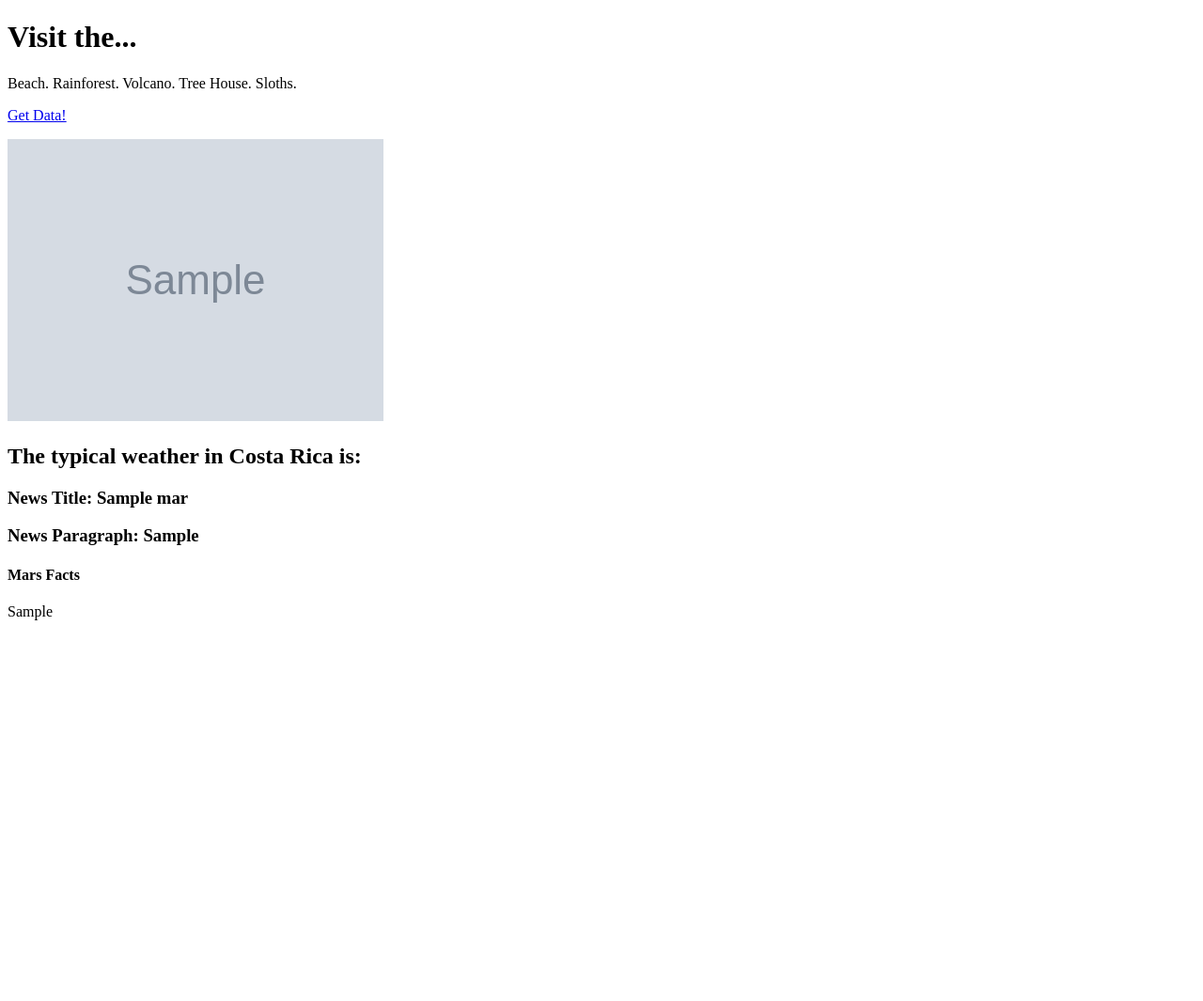
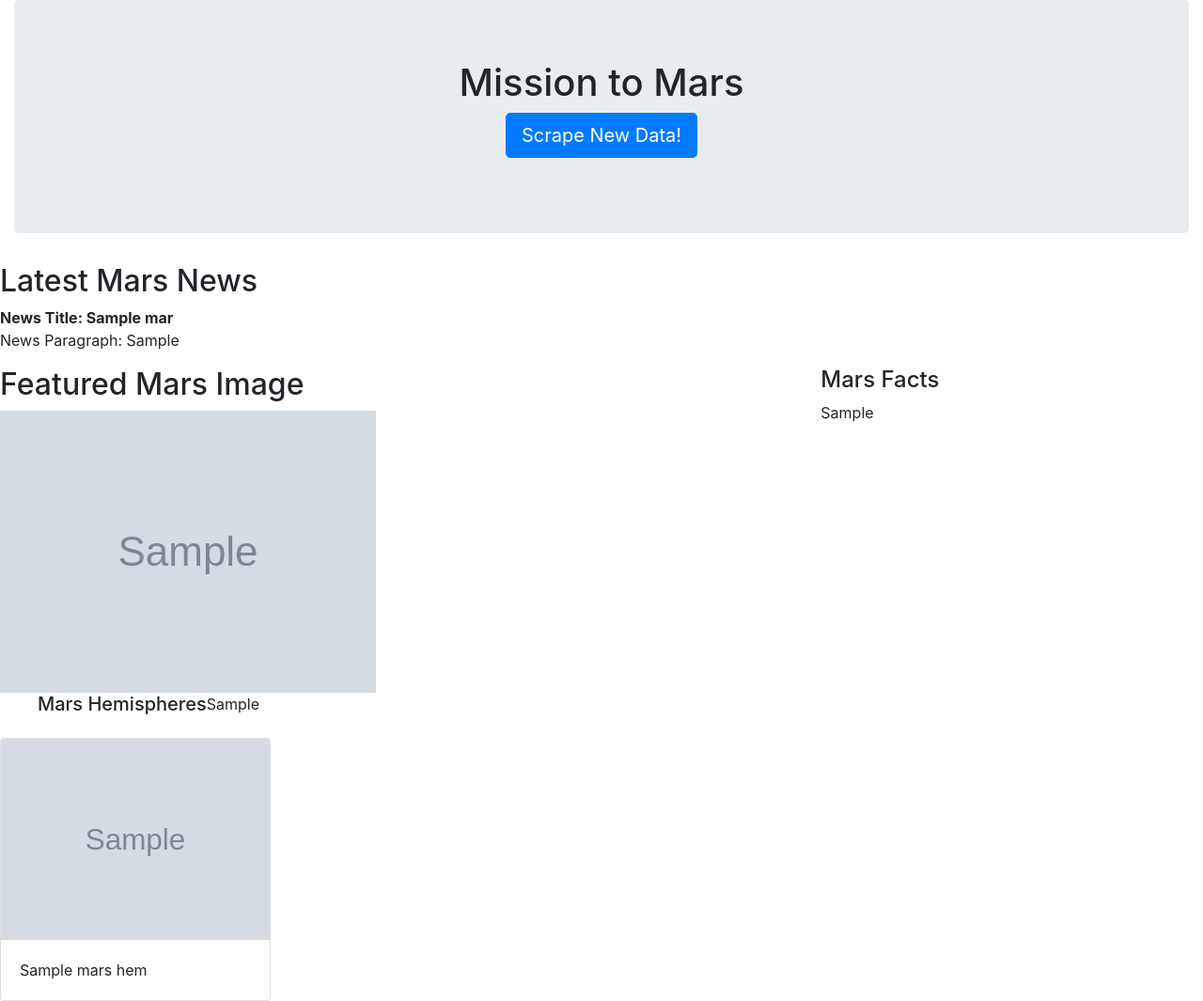
Before and after one commit to teresaflicek/web-scraping-challenge, a Flask app: page / in a window 1280 px wide. Shown: the whole page at 94% size. Before the commit the page ends 660 px from the top, so only its background shows below. Run offline with Flask 2, Linux system fonts and the light colour scheme; grey boxes marked "Sample" are stand-in pictures; a database or web service that is not in the repository returns one stand-in record (values such as "Sample title"); parts of the project's set-up code (start-up, migrations or seed data) failed here and were passed over; some libraries are stand-ins or nearby versions.

Commit message:
need to fix html

```diff
--- a/Mission_to_Mars/templates/index.html
+++ b/Mission_to_Mars/templates/index.html
@@ -4,29 +4,63 @@
 <head>
     <meta charset="UTF-8">
     <meta name="viewport" content="width=device-width, initial-scale=1.0">
-    <title>Document</title>
+    <title>Mission to Mars!</title>
+    <link rel="stylesheet" href="https://stackpath.bootstrapcdn.com/bootstrap/4.3.1/css/bootstrap.min.css"
+        integrity="sha384-ggOyR0iXCbMQv3Xipma34MD+dH/1fQ784/j6cY/iJTQUOhcWr7x9JvoRxT2MZw1T" crossorigin="anonymous">
 </head>
 
 <body>
     <div class="container-fluid">
         <div class="jumbotron text-center">
-            <h1>Visit the...</h1>
-            <p>Beach. Rainforest. Volcano. Tree House. Sloths.</p>
-            <p><a class="btn btn-primary btn-lg" href="/scrape" role="button">Get Data!</a></p>
+            <h1>Mission to Mars</h1>
+            <p><a class="btn btn-primary btn-lg" href="/scrape" role="button">Scrape New Data!</a></p>
         </div>
+    </div>
+
+    <h2>Latest Mars News</h2>
+    <strong>News Title: {{ mars.news_title }}</strong>
+    <p>News Paragraph: {{ mars.news_p }}</p>
+    <div class="row">
+        <div class="col-md-8">
+            <h2>Featured Mars Image</h2>
             <img src="{{ mars.featured_image }}" alt="Mars">
-        <h2>The typical weather in Costa Rica is:</h2>
-        <h3>News Title: {{ mars.news_title }}</h3>
-        <h3>News Paragraph: {{ mars.news_p }}</h3>
+        </div>
+
         <div class="col-md-4">
-            <div class="row">
             <h4>Mars Facts</h4>
             {{mars.mars_facts|safe}}
-
         </div>
     </div>
+
+    <div class="col-lg-12">
+        <div class="row">
+            <ul id="mars_hems">
+                <h5>Mars Hemispheres</h5>
+                {% for mars in mars_hems %}
+                <li><a href="{{ mars.img_url }}">{{ mars.title }}</a></li>
+                {% endfor %}
+            </ul>
+            {{mars.mars_hems}}
         </div>
     </div>
+
+    <div class="card" style="width: 18rem;">
+        <img src="{{mars.mars_hems.img_url}}" class="card-img-top" alt="...">
+        <div class="card-body">
+          <p class="card-text">{{mars.mars_hems.title}}</p>
+        </div>
+      </div>
+
+    <script src="https://code.jquery.com/jquery-3.3.1.slim.min.js"
+        integrity="sha384-q8i/X+965DzO0rT7abK41JStQIAqVgRVzpbzo5smXKp4YfRvH+8abtTE1Pi6jizo"
+        crossorigin="anonymous"></script>
+    <script src="https://cdnjs.cloudflare.com/ajax/libs/popper.js/1.14.7/umd/popper.min.js"
+        integrity="sha384-UO2eT0CpHqdSJQ6hJty5KVphtPhzWj9WO1clHTMGa3JDZwrnQq4sF86dIHNDz0W1"
+        crossorigin="anonymous"></script>
+    <script src="https://stackpath.bootstrapcdn.com/bootstrap/4.3.1/js/bootstrap.min.js"
+        integrity="sha384-JjSmVgyd0p3pXB1rRibZUAYoIIy6OrQ6VrjIEaFf/nJGzIxFDsf4x0xIM+B07jRM"
+        crossorigin="anonymous"></script>
+
 </body>
 
 </html>
```
Also changed, not shown: Mission_to_Mars/scrape_mars.py (+35 -1 lines), Mission_to_Mars/static|css/style.css (added), 1 other file. Lines whose indentation alone changed are shown as unchanged.
